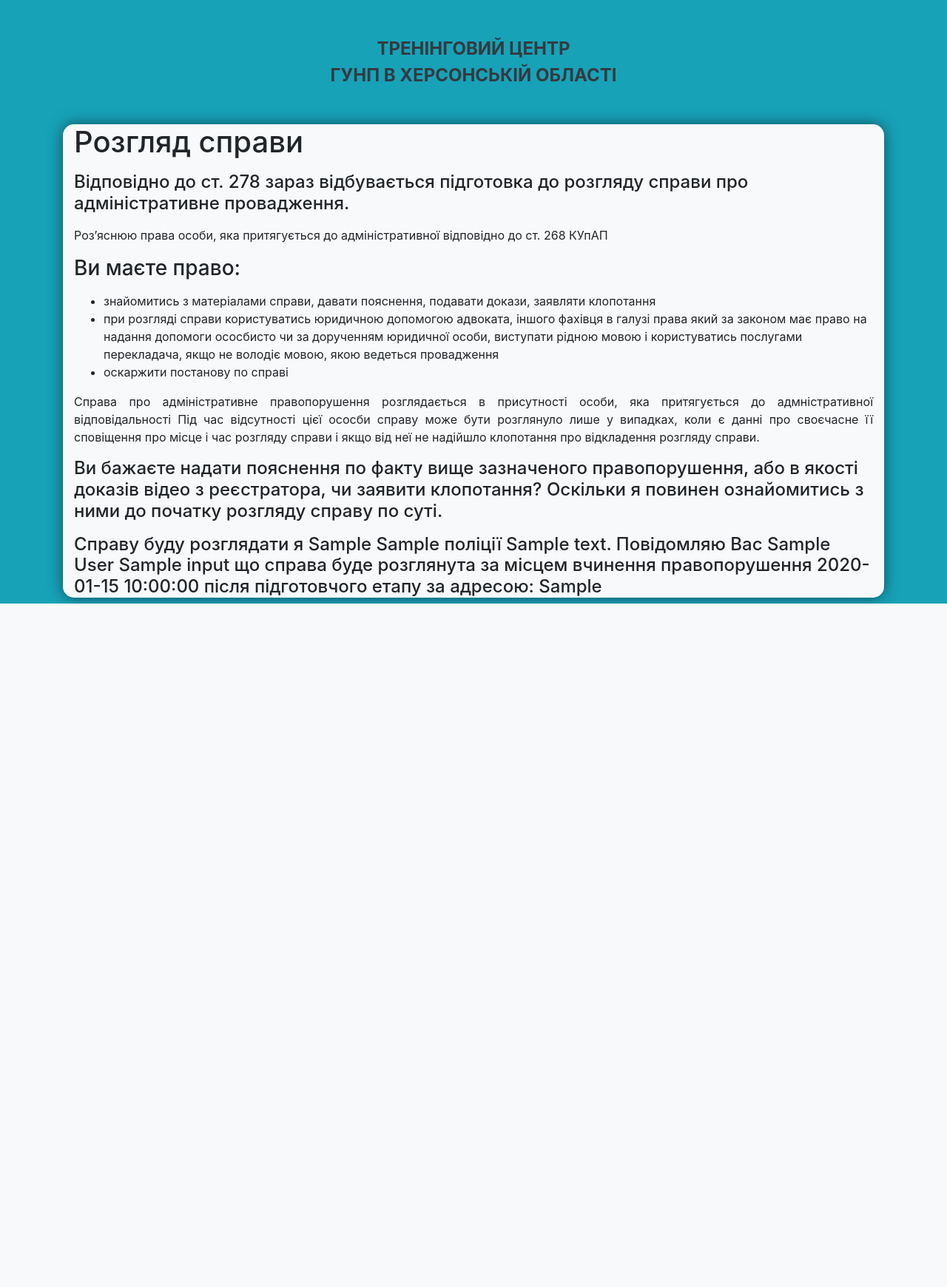
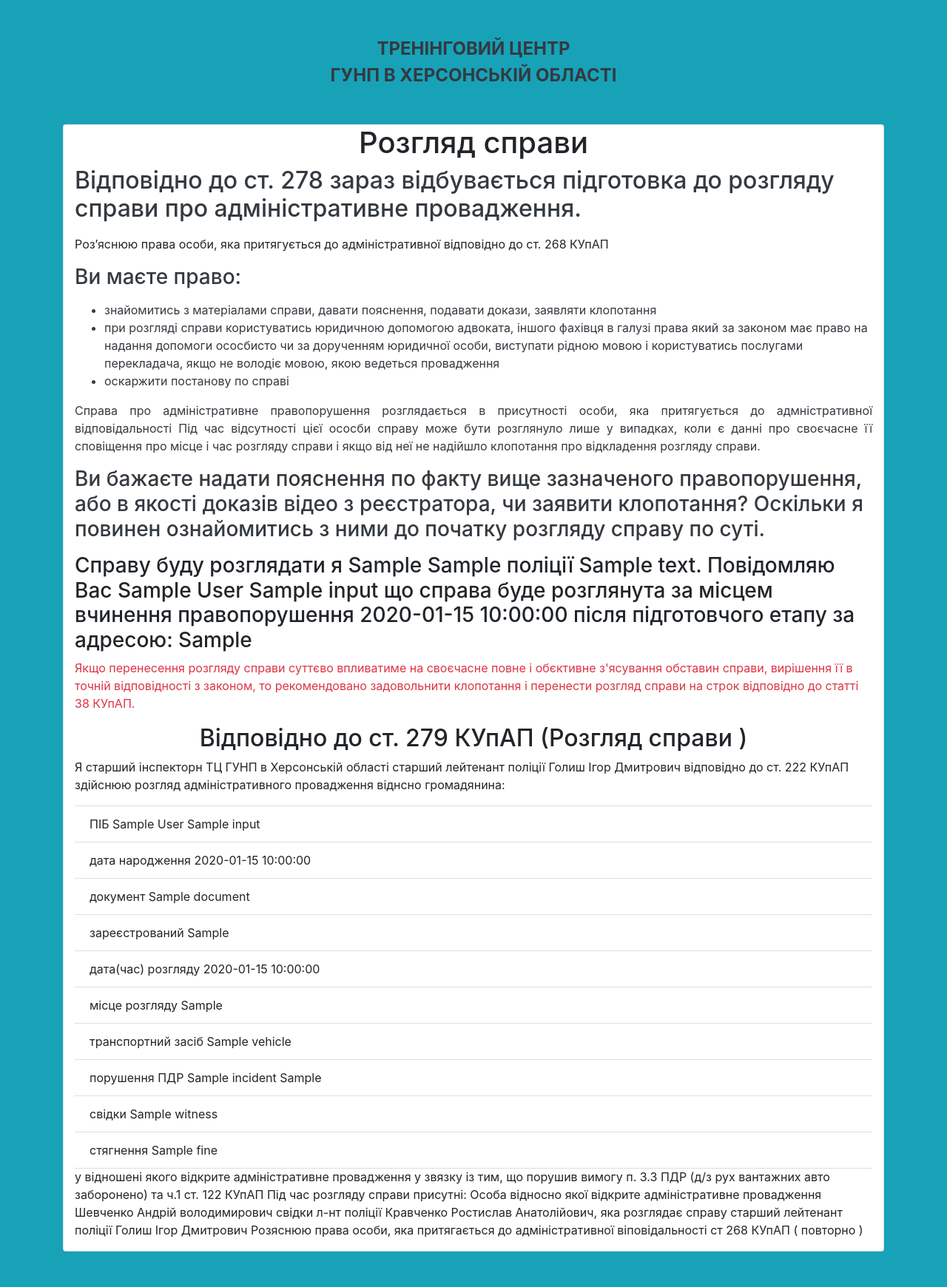
Before and after one commit to lakty/dfgs, a Flask app: template templates/crib/index.html in a window 1280 px wide. Shown: the whole page at 74% size. Before the commit the page ends 816 px from the top, so only its background shows below. Run offline with Flask 2, Linux system fonts and the light colour scheme; the template is opened without the code that fills it: most values are stand-ins (such as "Sample title", 1, 10 or a date in 2020); some libraries are stand-ins or nearby versions.

Commit message:
Поменял цвет

```diff
--- a/app.py
+++ b/app.py
@@ -23,6 +23,7 @@ def crib_form():
             "date_time_event": data_form.date_time_event.data,
             "place_event": data_form.place_event.data,
             "vehicle": data_form.vehicle.data,
+            "incident_pdd": [key  for (key, value) in events.items() if value == data_form.incident.data],
             "incident": data_form.incident.data,
             "witness": data_form.witness.data,
             "fine": data_form.fine.data,
--- a/templates/crib/index.html
+++ b/templates/crib/index.html
@@ -1,27 +1,49 @@
 {% extends "index.html" %}
 {% block content %}
-    <div class="col-md-12 bg-light content">
-        <h1 class="mb-3">Розгляд справи</h1>
-        <h4 class="mb-3">Відповідно до ст. 278 зараз відбувається підготовка до розгляду справи про адміністративне провадження.</h4>
+    <div class="col-md-12 card">
+        <h1 class="text-center">Розгляд справи</h1>
+        <h2 class="mb-3 text-dark">Відповідно до ст. 278 зараз відбувається підготовка до розгляду справи про адміністративне провадження.</h2>
         <p class="text-justify">Роз’яснюю права особи, яка притягується до адміністративної відповідно до ст. 268 КУпАП</p>
-        <h3 class="mb-3">Ви маєте право:</h3>
-        <ul class="mb-3">
+        <h3 class="mb-3 text-dark">Ви маєте право:</h3>
+        <ul class="mb-3 text-dark">
             <li >знайомитись з матеріалами справи, давати пояснення, подавати  докази, заявляти клопотання</li>
             <li >при розгляді справи користуватись юридичною допомогою адвоката,  іншого фахівця в галузі права який за законом має право на надання допомоги ососбисто чи за дорученням юридичної особи, виступати рідною мовою і користуватись послугами перекладача,  якщо не володіє мовою, якою  ведеться провадження</li>
             <li >оскаржити постанову по справі</li>
 
         </ul>
-        <p class="text-justify">
+        <p class="text-justify text-dark">
             Справа про адміністративне правопорушення розглядається в присутності особи, яка притягується до адмністративної відповідальності
             Під час відсутності цієї ососби справу може бути розглянуло лише у випадках, коли є данні про своєчасне її сповіщення про місце
             і час розгляду справи і якщо від неї не надійшло клопотання про відкладення  розгляду справи.
         </p>
-        <h4 class="mb-3">
+        <h3 class="mb-3 text-dark">
             Ви бажаєте надати пояснення по факту вище зазначеного правопорушення, або в якості доказів  відео з реєстратора, чи заявити клопотання? Оскільки я повинен ознайомитись з ними до початку розгляду справу по суті.
-        </h4>
-        <h4>
+        </h3>
+        <h3>
             Справу буду розглядати я {{ input_data['police_position'] }} {{ input_data['police_rang'] }} поліції {{ input_data['police_bio'] }}
             Повідомляю Вас {{ input_data['first_name'] }} {{ input_data['last_name'] }} {{ input_data['middle_name'] }} що справа буде розглянута за місцем вчинення правопорушення	{{ input_data['date_time_event'] }}	після підготовчого етапу за адресою: {{ input_data['place_event'] }}
-        </h4>
+        </h3>
+        <p class="text-danger">Якщо перенесення розгляду справи  суттєво впливатиме на своєчасне повне і обєктивне з'ясування обставин  справи, вирішення її в точній відповідності з законом, то рекомендовано задовольнити клопотання і перенести розгляд справи на строк відповідно до статті 38 КУпАП.</p>
+        <h2 class="text-center">Відповідно до ст. 279 КУпАП (Розгляд справи )</h2>
+        <p>Я   старший інспекторн ТЦ ГУНП в Херсонській області старший лейтенант поліції Голиш Ігор Дмитрович
+        відповідно до ст. 222 КУпАП здійснюю розгляд адміністративного провадження віднсно громадянина:</p>
+        <ul class="list-group list-group-flush">
+            <li class="list-group-item">ПІБ {{ input_data['first_name'] }} {{ input_data['last_name'] }} {{ input_data['middle_name'] }}</li>
+            <li class="list-group-item">дата народження {{ input_data['date_birthday'] }}</li>
+            <li class="list-group-item">документ {{ input_data['document'] }}</li>
+            <li class="list-group-item">зареєстрований {{ input_data['reg_place'] }}</li>
+            <li class="list-group-item">дата(час) розгляду {{ input_data['date_time_event'] }}</li>
+            <li class="list-group-item">місце розгляду {{ input_data['place_event'] }}</li>
+            <li class="list-group-item">транспортний засіб {{ input_data['vehicle'] }}</li>
+            <li class="list-group-item">порушення ПДР {{ input_data['incident'] }} {{ input_data['incident_pdd'] }}</li>
+            <li class="list-group-item">свідки {{ input_data['witness'] }}</li>
+            <li class="list-group-item">стягнення {{ input_data['fine'] }}</li>
+        </ul>
+        <p>у відношені якого відкрите адміністративне   провадження   у   звязку  із тим,
+        що порушив вимогу п. 3.3 ПДР (д/з рух вантажних авто заборонено) та ч.1 ст. 122 КУпАП
+        Під час розгляду справи присутні: Особа відносно якої відкрите адміністративне провадження
+        Шевченко Андрій володимирович свідки л-нт поліції Кравченко Ростислав Анатолійович,
+        яка розглядає справу старший лейтенант поліції Голиш Ігор Дмитрович
+        Розяснюю права особи, яка притягається до адміністративної віповідальності ст 268 КУпАП ( повторно )</p>
     </div>
 {% endblock %}
--- a/templates/index.html
+++ b/templates/index.html
@@ -12,7 +12,7 @@
 <div class="container text-center mt-5 text-dark font-weight-bold">
     <legend>ТРЕНІНГОВИЙ ЦЕНТР <br>ГУНП В ХЕРСОНСЬКІЙ ОБЛАСТІ</legend>
 </div>
-<div class="container mt-5 ">
+<div class="container my-5 ">
     {% block content %}{% endblock %}
     {% with messages = get_flashed_messages(with_categories=true) %}
     {% if messages %}
```
